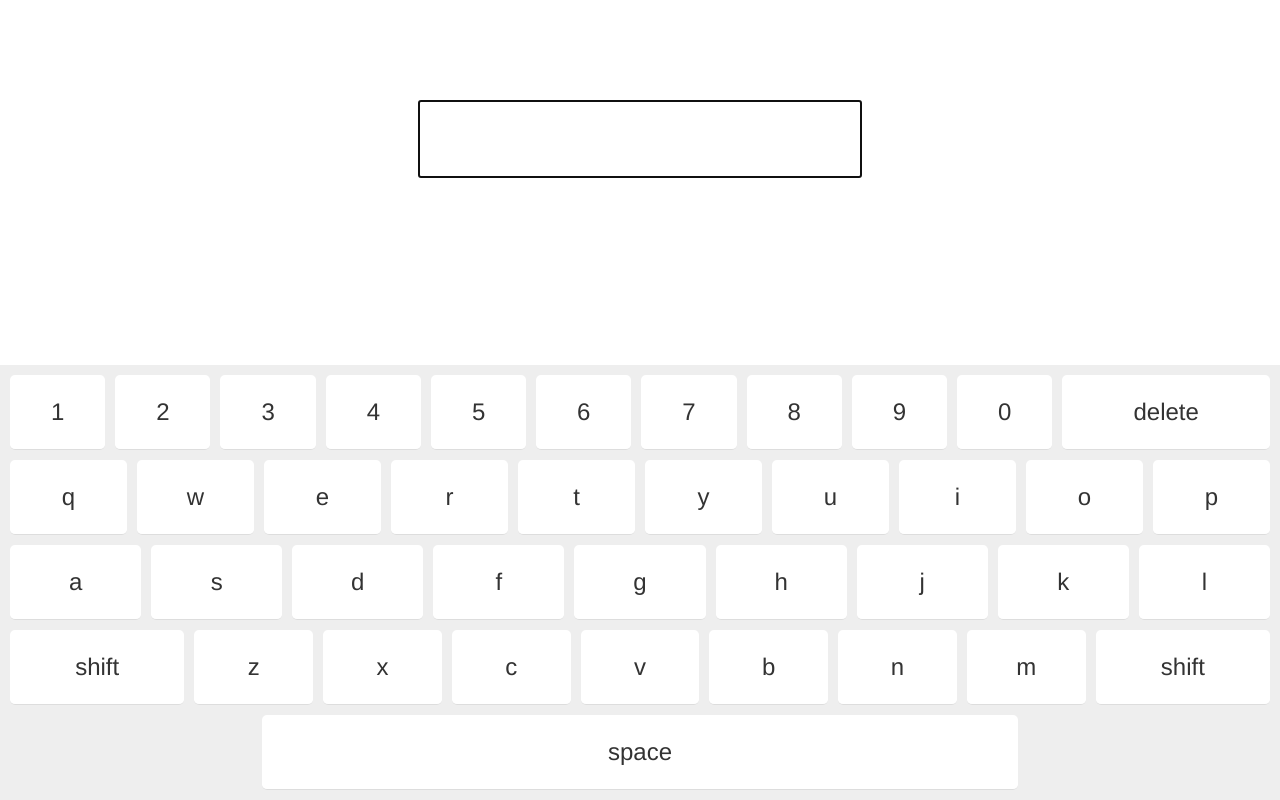
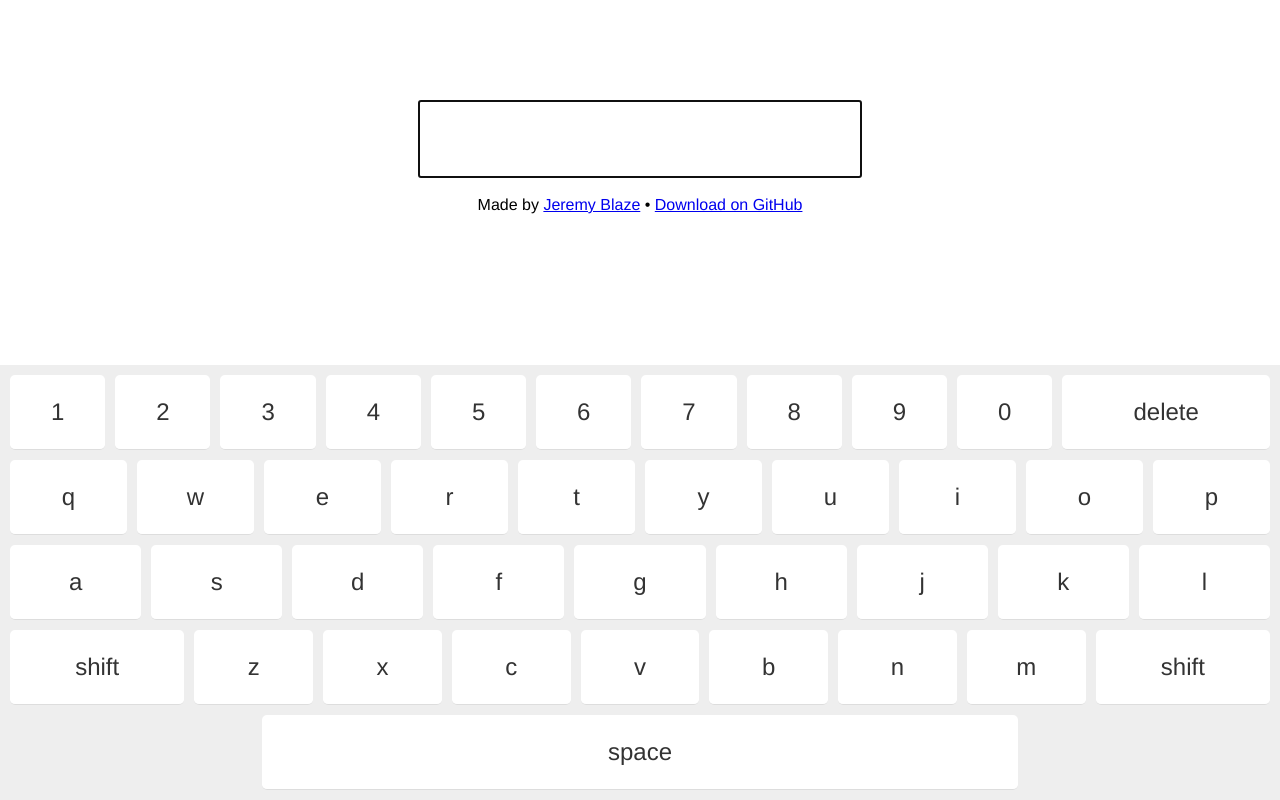
Before and after one commit to jeremyblaze/Onscreen-Keyboard, a plain HTML site: page index.html in a window 1280 px wide. Drawn offline with nearby package versions, Linux system fonts and the light colour scheme.

Commit message:
Added credit and download link

```diff
--- a/index.html
+++ b/index.html
@@ -41,6 +41,7 @@
 </head>
 <body>
     <input type="text" class="onscreenKeyboardTarget" autofocus />
+    <div><br />Made by <a href="https://jeremyblaze.com">Jeremy Blaze</a> &bull; <a href="https://github.com/jeremyblaze/onscreen-keyboard">Download on GitHub</a></div>
     <div class="onscreenKeyboard"></div>
 </body>
 </html>
```
